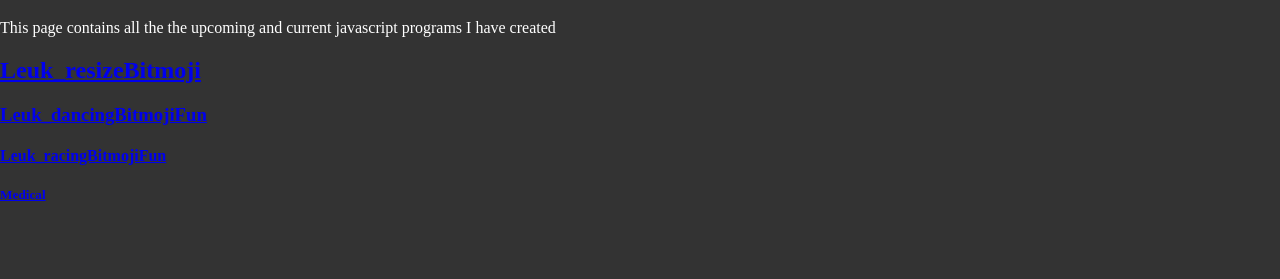
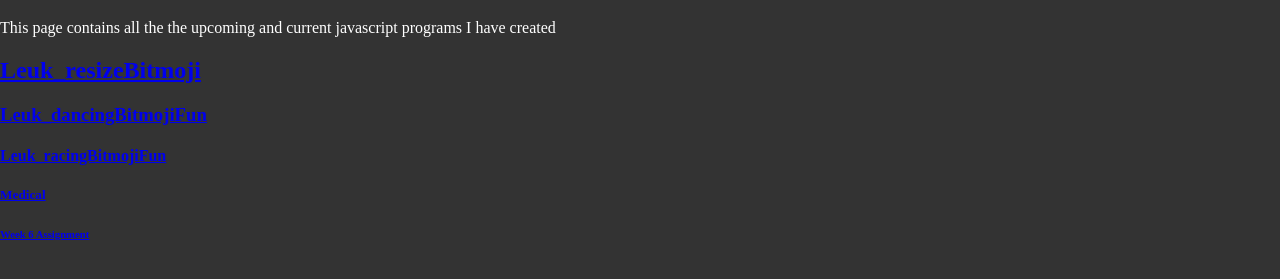
Before and after one commit to JL278/JL278.github.io, a plain HTML site: page javascripts.html in a window 1280 px wide. Shown: the part 321-600 px from the top of the page. Drawn offline with Linux system fonts and the light colour scheme; a script that the page names is missing.

Commit message:
Add files via upload

```diff
--- a/javascripts.html
+++ b/javascripts.html
@@ -38,5 +38,6 @@
     <h3><a href="https://www.khanacademy.org/computer-programming/leuk_dancingbitmojifun/6670078126637056">Leuk_dancingBitmojiFun</a></h2><script src="https://www.khanacademy.org/computer-programming/leuk_dancingbitmojifun/6670078126637056/embed.js?editor=yes&buttons=yes&author=yes&embed=yes"></script></h3>
     <h4><a href="https://www.khanacademy.org/computer-programming/leuk_racingbitmojifun/4965395506970624">Leuk_racingBitmojiFun</a></h2><script src="https://www.khanacademy.org/computer-programming/leuk_racingbitmojifun/4965395506970624/embed.js?editor=yes&buttons=yes&author=yes&embed=yes"></script></h4>
     <h5><a href="https://www.khanacademy.org/computer-programming/medical/5088064042745856">Medical</a></h2><script src="https://www.khanacademy.org/computer-programming/medical/5088064042745856/embed.js?editor=yes&buttons=yes&author=yes&embed=yes"></script></h5>
+    <h6><a href="https://www.khanacademy.org/computer-programming/week-6-assignment/6711418476609536">Week 6 Assignment</a></h2><script src="https://www.khanacademy.org/computer-programming/week-6-assignment/6711418476609536/embed.js?editor=yes&buttons=yes&author=yes&embed=yes"></script></h6>
 </body>
 </html>
```
